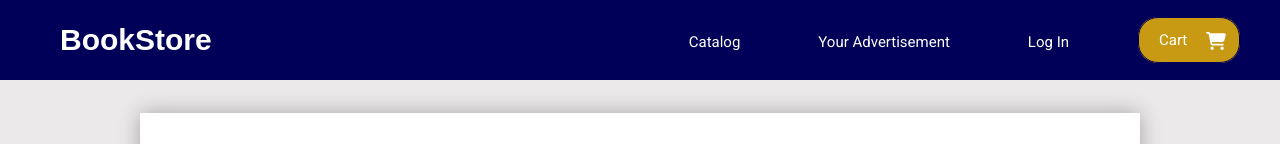
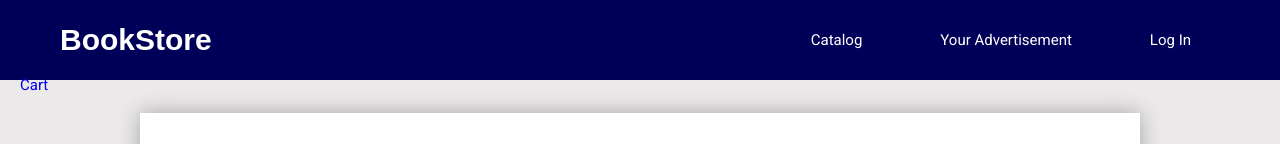
Before and after one commit to JoaoWielewski/reminder-front, a Next.js app: page / in a window 1280 px wide. Shown: the top 144 px of the page. Built offline with nearby package versions, Linux system fonts and the light colour scheme; no server answers.

Commit message:
CartContext Debbuging #5

```diff
--- a/src/components/Header/Header.tsx
+++ b/src/components/Header/Header.tsx
@@ -80,9 +80,8 @@ function Header() {
         )
         }
         <li onClick={handleClick}>
-          <Link href="/cart" className="header-cart" passHref prefetch>
+          <Link key={5} href="/cart">
             <p className="cart-p">Cart</p>
-            <FontAwesomeIcon icon={faCartShopping} className="cart" />
           </Link>
         </li>
       </ul>
@@ -98,3 +97,10 @@ function Header() {
 }
 
 export default Header;
+
+//<li onClick={handleClick}>
+//  <Link key={5} href="/cart" className="header-cart">
+//    <p className="cart-p">Cart</p>
+//    <FontAwesomeIcon icon={faCartShopping} className="cart" />
+//  </Link>
+//</li>
```
